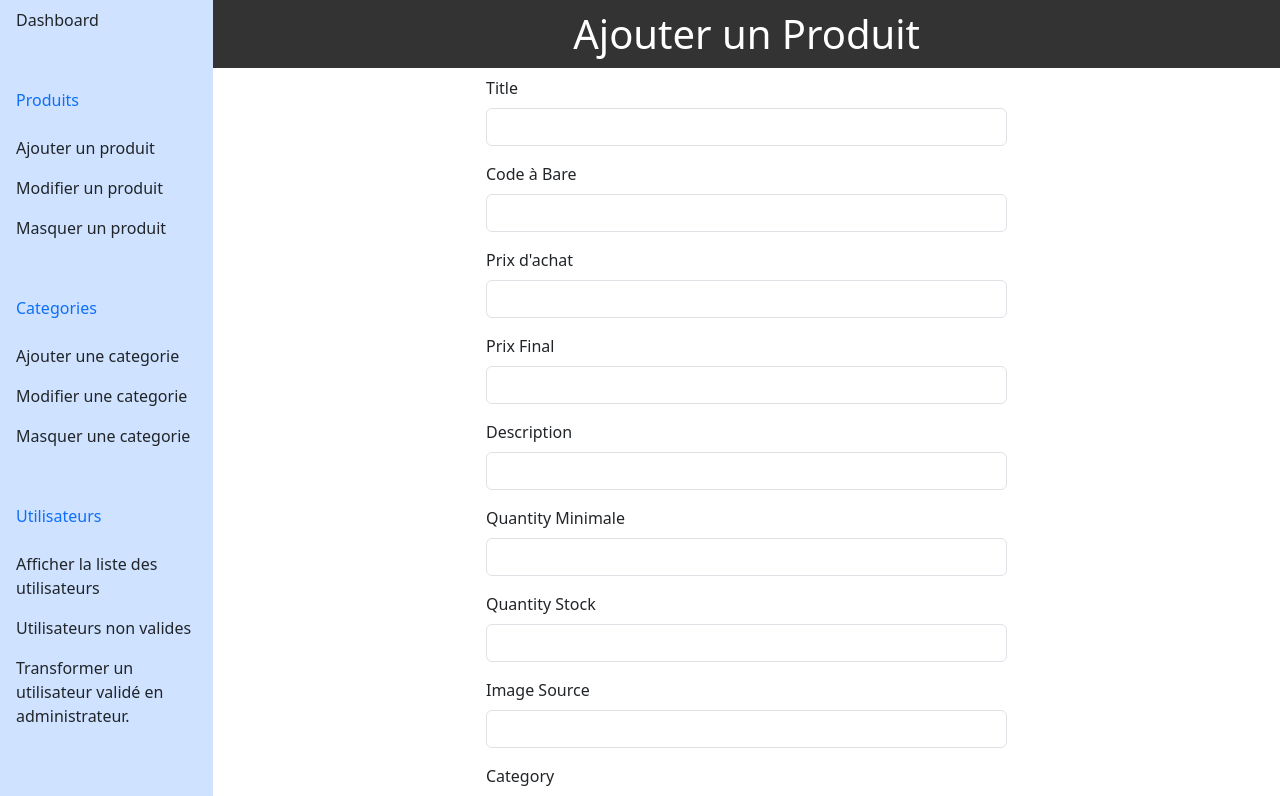
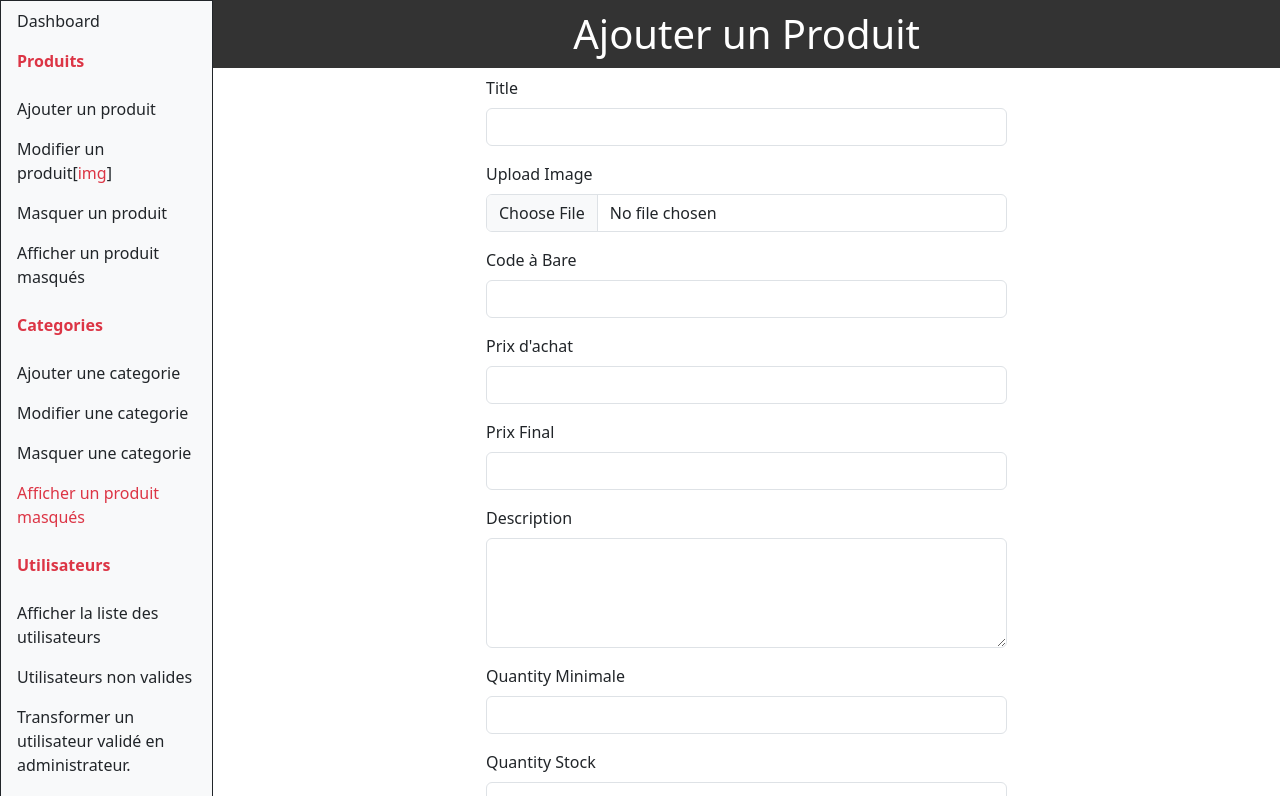
Before and after one commit to OthmaneLaksoumi/brief6, a PHP site: page /dashboard.php in a window 1280 px wide. Shown: the part 56-852 px from the top of the page. Run offline with PHP 8.4, Linux system fonts and the light colour scheme; data comes from the database, SQL or seed files in the repository; data that the repository does not hold is empty.

Commit message:
Modifier

```diff
--- a/ajoutProduct.php
+++ b/ajoutProduct.php
@@ -120,8 +120,9 @@ if ($_SERVER["REQUEST_METHOD"] === "POST") {
             <div class="mb-3">
                 <label for="img" class="form-label">Image Source</label>
                 <input type="text" class="form-control" id="img" name="img" required>
+                    <!-- <input type="file" name="img" class="form-control"> -->
             </div>
-            <div class="mb-3">
+            <div class="mb-3 container">
                 <label for="catg" class="form-label">Category</label>
                 <select name="catg" id="" class="form-control">
                     <?php
--- a/dashboard.php
+++ b/dashboard.php
@@ -3,7 +3,7 @@
 $conn = new PDO('mysql:host=localhost;dbname=brief6', 'root', '');
 $stmt1 = $conn->prepare("SELECT * FROM categories");
 $stmt1->execute();
-$catg = $stmt1->fetchAll(PDO::FETCH_ASSOC);
+$catgs = $stmt1->fetchAll(PDO::FETCH_ASSOC);
 $stmt2 = $conn->prepare("SELECT * FROM products");
 $stmt2->execute();
 $prod = $stmt2->fetchAll(PDO::FETCH_ASSOC);
@@ -20,7 +20,7 @@ if ($_SERVER["REQUEST_METHOD"] === "POST") {
     $desc = $_POST["desc"];
     $qntMin = $_POST["qntMin"];
     $qntStock = $_POST["qntStock"];
-    $img = $_POST["img"];
+    $img = "assets/images/" . $_FILES["img"]["name"];
     $catg = $_POST["catg"];
 
     $stmt = $conn->prepare("INSERT INTO
@@ -28,6 +28,11 @@ if ($_SERVER["REQUEST_METHOD"] === "POST") {
      VALUES (?, ?, ?, ?, ?, ?, ?, ?, ?, ?)");
 
     $stmt->execute([$title, $codeBar, $prixAchat, $prixFinal, $prixFinal, $desc, $qntMin, $qntStock, $img, $catg]);
+
+    move_uploaded_file($_FILES['img']['tmp_name'], 'C:\xampp\htdocs\brief6\assets\images\\' . $_FILES['img']['name']);
+
+
+
 }
 
 
@@ -81,15 +86,19 @@ if ($_SERVER["REQUEST_METHOD"] === "POST") {
 
     <section class="dashboard">
         <?php
-            include("sideBar.html");
+        include("sideBar.html");
         ?>
 
         <div class="col-md-10">
             <h1>Ajouter un Produit</h1>
-            <form action="" method="post" class="container">
+            <form action="" method="post" class="container" enctype="multipart/form-data">
                 <div class="mb-3">
                     <label for="title" class="form-label">Title</label>
                     <input type="text" class="form-control" id="title" name="title" required>
+                </div>
+                <div class="mb-3">
+                    <label for="img" class="form-label">Upload Image</label>
+                    <input type="file" class="form-control" id="img" name="img" required>
                 </div>
                 <div class="mb-3">
                     <label for="codeBar" class="form-label">Code à Bare</label>
@@ -105,7 +114,7 @@ if ($_SERVER["REQUEST_METHOD"] === "POST") {
                 </div>
                 <div class="mb-3">
                     <label for="desc" class="form-label">Description</label>
-                    <input type="text" class="form-control" id="desc" name="desc" required>
+                    <textarea type="text" class="form-control" id="desc" name="desc" rows="4" required></textarea>
                 </div>
                 <div class="mb-3">
                     <label for="qntMin" class="form-label">Quantity Minimale</label>
@@ -115,20 +124,16 @@ if ($_SERVER["REQUEST_METHOD"] === "POST") {
                     <label for="qntStcok" class="form-label">Quantity Stock</label>
                     <input type="text" class="form-control" id="qntStock" name="qntStock" required>
                 </div>
-                <div class="mb-3">
-                    <label for="img" class="form-label">Image Source</label>
-                    <input type="text" class="form-control" id="img" name="img" required>
-                </div>
+
                 <div class="mb-3">
                     <label for="catg" class="form-label">Category</label>
                     <select name="catg" id="" class="form-control">
                         <?php
-                        foreach ($catg as $item) {
+                        foreach ($catgs as $item) {
                             echo "<option>" . $item["name"] . "</option>";
                         }
                         ?>
                     </select>
-                    <!-- <input type="text" class="form-control" id="catg" name="catg" required> -->
                 </div>
 
                 <input type="submit" class="btn btn-primary my-5" value="Ajouter">
--- a/index.php
+++ b/index.php
@@ -49,6 +49,7 @@ try {
 </head>
 
 <body>
+
 
     <nav class="navbar navbar-expand-lg bg-body-tertiary container">
         <div class="collapse navbar-collapse d-flex" id="navbarTogglerDemo01">
--- a/sideBar.html
+++ b/sideBar.html
@@ -1,4 +1,4 @@
-<nav class="col-md-2 d-none d-md-block bg-primary-subtle" style="height: 140vh;">
+<nav class="col-md-2 d-none d-md-block bg-light border border-dark" style="height: 200vh;">
     <div class="sidebar-sticky">
         <ul class="nav flex-column">
             <li class="nav-item">
@@ -6,7 +6,7 @@
                     Dashboard
                 </a>
             </li>
-            <p class="text-primary px-3 pt-5">Produits</p>
+            <p class="text-danger px-3 pt-2 fw-bold">Produits</p>
             <li class="nav-item">
                 <a class="nav-link text-dark" href="dashboard.php">
                     Ajouter un produit
@@ -14,7 +14,7 @@
             </li>
             <li class="nav-item">
                 <a class="nav-link text-dark" href="modifierProduct.php">
-                    Modifier un produit
+                    Modifier un produit[<span class="text-danger">img</span>]
                 </a>
             </li>
             <li class="nav-item">
@@ -22,7 +22,12 @@
                     Masquer un produit
                 </a>
             </li>
-            <p class="text-primary px-3 pt-5">Categories</p>
+            <li class="nav-item">
+                <a class="nav-link text-dark" href="afficheMasquer.php">
+                    Afficher un produit masqués
+                </a>
+            </li>
+            <p class="text-danger px-3 pt-3 fw-bold">Categories</p>
 
             <li class="nav-item">
                 <a class="nav-link text-dark" href="ajouteCatg.php ">
@@ -39,8 +44,13 @@
                 Masquer une categorie
                 </a>
             </li>
+            <li class="nav-item">
+                <a class="nav-link text-danger" href="afficheMasquer.php">
+                    Afficher un produit masqués
+                </a>
+            </li>
 
-            <p class="text-primary px-3 pt-5">Utilisateurs</p>
+            <p class="text-danger px-3 pt-3 fw-bold">Utilisateurs</p>
 
             <li class="nav-item">
                 <a class="nav-link text-dark" href="afficheUsers.php">
--- a/style.css
+++ b/style.css
@@ -1,3 +1,7 @@
+body {
+    height: auto;
+}
+
 .parent-form {
     display: flex;
     flex-direction: column;
```
Also changed, not shown: afficheMasquer.php (added, +127 -0 lines), modifieCatg.php (+33 -22 lines), assets/images/Batterie_img2.png (added), assets/images/Batterie_img3.png (added), assets/images/Capture d'écran 2023-11-12 210946.png (added), assets/images/tes.png (added).
